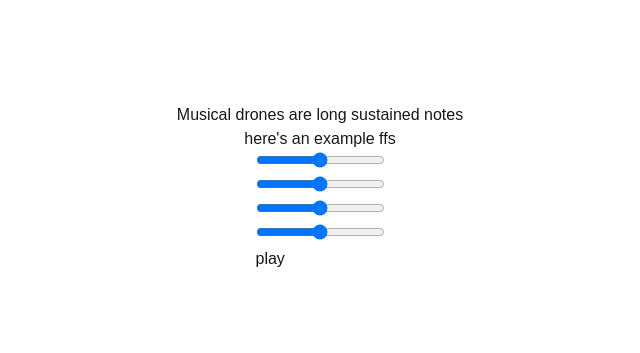
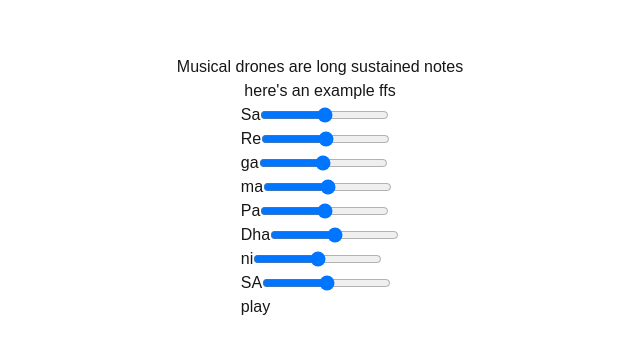
Before and after one commit to dalzegno/drone-music, a Next.js app: page /introduction in a window 1280 px wide. Shown: the part 213-566 px from the top of the page, without its empty margins (320-960 px from the left). Built offline with nearby package versions, Linux system fonts and the light colour scheme.

Commit message:
Add scale and ratio convert to number util

```diff
--- a/app/introduction/page.tsx
+++ b/app/introduction/page.tsx
@@ -1,9 +1,11 @@
 import DroneContainer from "@/components/ui/drone-container";
 import { drones } from "@/data/drones/drones.json";
+import { scales } from "@/data/scales/scales.json";
 import type { Drone } from "@/lib/types";
 
 export default function Introduction() {
-  const selectedDrone = drones.find((d) => d.id === 1) as Drone;
+  const selectedDrone = scales.find((d) => d.id === 1) as Drone;
+  console.log(selectedDrone);
   const fundamentalFrequency = 110;
 
   return (
--- a/components/ui/drone-container.tsx
+++ b/components/ui/drone-container.tsx
@@ -1,8 +1,10 @@
 "use client";
 
 import { Drone } from "@/lib/types";
+import { Scale } from "@/lib/types";
 import DroneNote from "./drone-note";
 import { useState } from "react";
+import { convertRatioToNumber } from "@/utils/ratioConverter";
 
 export default function DroneContainer({
   fundamentalFrequency,
@@ -18,7 +20,10 @@ export default function DroneContainer({
       {drone.notes.map((n, index) => (
         <DroneNote
           key={index}
-          frequency={fundamentalFrequency * n.ratioNumber}
+          note={n}
+          frequency={
+            fundamentalFrequency * convertRatioToNumber(n.ratio as string)
+          }
           isPlaying={isPlaying}
           firstPlayClicked={firstPlayClicked}
         ></DroneNote>
--- a/components/ui/drone-note.tsx
+++ b/components/ui/drone-note.tsx
@@ -1,6 +1,7 @@
 "use client";
 
 import { getAudioContext } from "@/audio-context/singletons/audioContext";
+import { Note } from "@/lib/types";
 import { useEffect, useState } from "react";
 
 const audioContext = getAudioContext() as AudioContext;
@@ -10,10 +11,12 @@ primaryGain.gain.setValueAtTime(0.5, audioContext.currentTime);
 primaryGain.connect(audioContext.destination);
 
 export default function DroneNote({
+  note,
   frequency,
   isPlaying,
   firstPlayClicked,
 }: {
+  note: Note;
   frequency: number;
   isPlaying: boolean;
   firstPlayClicked: boolean;
@@ -60,7 +63,8 @@ export default function DroneNote({
   }, [volume]);
 
   return (
-    <div>
+    <div className="flex">
+      <p>{note.name}</p>
       <input
         type="range"
         min="0"
--- /dev/null
+++ b/data/scales/scales.json
@@ -0,0 +1,18 @@
+{
+  "scales": [
+    {
+      "id": 1,
+      "name": "Sama Gana Scale",
+      "notes": [
+        { "name": "Sa", "ratio": "1/1" },
+        { "name": "Re", "ratio": "9/8" },
+        { "name": "ga", "ratio": "32/27" },
+        { "name": "ma", "ratio": "4/3" },
+        { "name": "Pa", "ratio": "3/2" },
+        { "name": "Dha", "ratio": "27/16" },
+        { "name": "ni", "ratio": "16/9" },
+        { "name": "SA", "ratio": "2/1" }
+      ]
+    }
+  ]
+}
--- /dev/null
+++ b/utils/ratioConverter.ts
@@ -0,0 +1,6 @@
+export function convertRatioToNumber(ratio: string): number {
+  const split = ratio.split("/");
+  const number = (1 / +split[1]) * +split[0];
+
+  return number;
+}
```
Also changed, not shown: lib/types.ts (+8 -2 lines).
